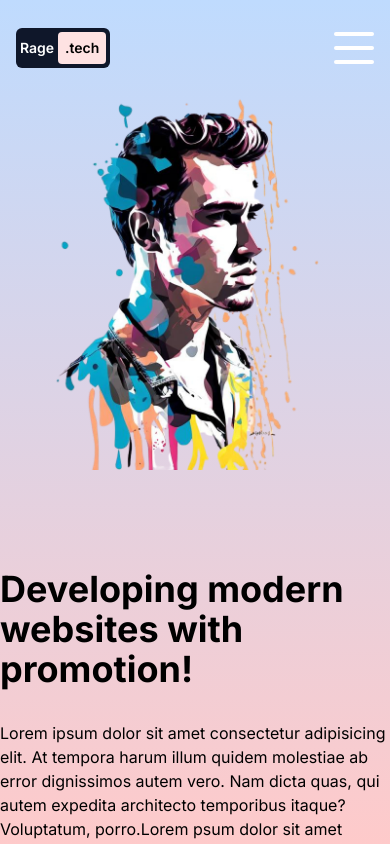
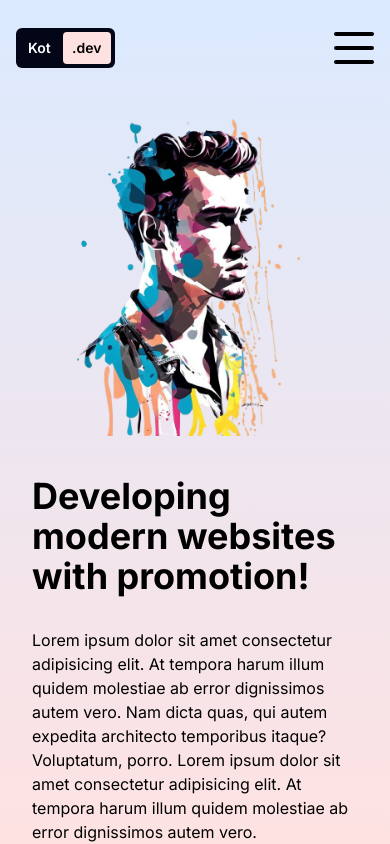
Before and after one commit to NadiaPeki/nadia_portfolio, a Next.js app: page / in a window 390 px wide. Shown: the top 844 px of the page. Built offline with nearby package versions, Linux system fonts and the light colour scheme.

Commit message:
created animation and navbar

```diff
--- a/app/layout.jsx
+++ b/app/layout.jsx
@@ -1,6 +1,6 @@
 import { Inter } from 'next/font/google';
 import './globals.css';
-import Navbar from '@/components/Navbar';
+import TransitionProvider from '@/components/TransitionProvider';
 
 const inter = Inter({ subsets: ['latin'] });
 
@@ -12,13 +12,8 @@ export const metadata = {
 export default function RootLayout({ children }) {
   return (
     <html lang="en">
-      <body className={inter.className}>
-        <div className=" absolute inset-0 w-screen h-screen bg-gradient-to-b from-blue-200 to-red-200">
-          <div className="h-24 sticky top-0 z-10">
-            <Navbar />
-          </div>
-          <div className="h-[calc(100vh-6rem)]">{children}</div>
-        </div>
+      <body className={`${inter.className} min-h-screen h-screen flex flex-col`}>
+        <TransitionProvider>{children}</TransitionProvider>
       </body>
     </html>
   );
--- a/app/page.jsx
+++ b/app/page.jsx
@@ -2,22 +2,34 @@ import Image from 'next/image';
 
 const Homepage = () => {
   return (
-    <div className="h-full flex flex-col">
-      <div className="h-1/2 relative">
-        <Image src="/hero.png" alt="hero" fill className="object-contain" />
+    <div className="flex flex-col min-h-screen lg:flex-row px-4 lg:px-8 pb-10">
+      {/* Контейнер с изображением */}
+      <div className="relative w-full h-80 lg:h-auto lg:w-1/2 p-8 flex items-center mt-5">
+        <Image
+          src="/hero.png"
+          alt="hero"
+          fill
+          className="object-contain"
+          style={{ height: '100%' }}
+        />
       </div>
-      <div className="h-1/2  flex flex-col gap-8 items-center justify-center">
-        <h1 className="text-4xl font-bold pt-64">Developing modern websites with promotion!</h1>
-        <p className="">
+
+      {/* Контейнер с текстом, выровненным по центру */}
+      <div className="flex flex-col lg:w-1/2 lg:h-auto gap-8 items-center justify-center px-4 mt-10 ">
+        {/* Фиксированный отступ для заголовка */}
+        <h1 className="text-4xl md:text-5xl font-bold text-start">
+          Developing modern websites with promotion!
+        </h1>
+        <p className="text-start md:text-lg">
           Lorem ipsum dolor sit amet consectetur adipisicing elit. At tempora harum illum quidem
           molestiae ab error dignissimos autem vero. Nam dicta quas, qui autem expedita architecto
-          temporibus itaque? Voluptatum, porro.Lorem psum dolor sit amet consectetur adipisicing
-          elit. At tempora harum illum quidem molestiae ab error dignissimos autem vero. Nam dicta
-          quas, qui autem expedita architec.{' '}
-        </p>
-        <div className=" flex gap-4">
-          <button className="p-4 rounded-lg ring-1 ring-black bg-black text-white">Our services</button>
-          <button className="p-4 rounded-lg ring-1 ring-black">Evaluate Your Website</button>
+          temporibus itaque? Voluptatum, porro. Lorem ipsum dolor sit amet consectetur adipisicing
+          elit. At tempora harum illum quidem molestiae ab error dignissimos autem vero. </p>
+        <div className="w-full flex gap-4">
+          <button className="p-2 rounded-lg ring-1 ring-black bg-black text-white">
+            Services
+          </button>
+          <button className="p-2 rounded-lg ring-1 ring-black">Evaluate Website</button>
         </div>
       </div>
     </div>
--- /dev/null
+++ b/app/testanimation/page.jsx
@@ -0,0 +1,33 @@
+"use client";
+
+import { motion } from "framer-motion";
+
+const TestPage = () => {
+  const variants = {
+    variant1: {
+      x: 400,
+      y: 300,
+      opacity: 0.5,
+      transition:{
+        duration:3
+      }
+    },
+    variant2: {
+      x: 100,
+      y: -300,
+      rotation: 90,
+    },
+  };
+
+  return (
+    <div className="h-full flex items-center justify-center">
+      <motion.div
+        className="w-96 h-96 bg-red-400 rounded"
+        variants={variants}
+        animate="variant1"
+      ></motion.div>
+    </div>
+  );
+};
+
+export default TestPage;
--- a/components/NavLink.jsx
+++ b/components/NavLink.jsx
@@ -6,7 +6,7 @@ import { usePathname } from 'next/navigation';
 const NavLink = ({ link }) => {
   const pathName = usePathname();
 
-  console.log(pathName);
+
 
   return (
     <Link
--- a/components/Navbar.jsx
+++ b/components/Navbar.jsx
@@ -3,9 +3,10 @@ import Image from 'next/image';
 import Link from 'next/link';
 import { useState } from 'react';
 import NavLink from './NavLink';
+import { motion } from 'framer-motion';
 
 const links = [
-  { url: '/', title: 'Home' },
+  { url: '/', title: 'home' },
   { url: '/sites', title: 'Create site' },
   { url: '/promotion', title: "Site's promotion" },
   { url: '/contact', title: 'Contact' },
@@ -13,47 +14,105 @@ const links = [
 
 const Navbar = () => {
   const [open, setOpen] = useState(false);
+  const topVariants = {
+    closed: {
+      rotate: 0,
+    },
+    opened: {
+      rotate: 45,
+      backgroundColor: 'rgb(255,255,255)',
+    },
+  };
+  const centerVariants = {
+    closed: {
+      opacity: 1,
+    },
+    opened: {
+      opacity: 0,
+    },
+  };
+
+  const bottomVariants = {
+    closed: {
+      rotate: 0,
+    },
+    opened: {
+      rotate: -45,
+      backgroundColor: 'rgb(255,255,255)',
+    },
+  };
+
+  const listVariants = {
+    closed: {
+      x: '100vw',
+    },
+    opened: {
+      x: 0,
+      transition: {
+        when: 'beforeChildren',
+        staggerChildren: 0.2,
+      },
+    },
+  };
+
+  const listItemVariants = {
+    closed: {
+      x: -10,
+      opacity: 0,
+    },
+    opened: {
+      x: 0,
+      opacity: 1,
+    },
+  };
+
   return (
-    <div className="h-full flex items-center justify-between px-4 sm:px-8 md:px-12 lg:px-20 xl:px-48 text-xl ">
+    <div className=" h-24 flex items-center justify-between px-4 sm:px-8 md:px-12 lg:px-20 xl:px-48 text-xl ">
       <div className="hidden md:flex gap-4 ">
         {links.map((link) => (
-         <NavLink link={link}  key={link.title}/>
+          <NavLink link={link} key={link.title} />
         ))}
       </div>
       <div className=" ">
         <Link
           href="/"
-          className="text-sm bg-slate-900 rounded-md p-1 font-semibold flex items-center justify-center">
-          <span className="text-white mr-1">Rage</span>
+          className="text-sm bg-slate-950 rounded-md p-1 pl-3 font-semibold flex items-center justify-center">
+          <span className="text-white pr-3 ">Kot</span>
           <span className="w-12 h-8 rounded bg-red-100 text-black flex items-center justify-center">
-            .tech
+            .dev
           </span>
         </Link>
       </div>
-      {/* <div className="hidden md:flex gap-4 w-1/3">
-        <Link href="https://www.facebook.com/groups/1348351072791760" target="_blank">
-          <Image src="/facebook.png" alt="facebook" width={24} height={24} />
-        </Link>
-        <Link href="https://www.instagram.com/ai.hope.technologies/" target="_blank">
-          <Image src="/instagram.png" alt="insta" width={24} height={24} />
-        </Link>
-      </div> */}
+
       <div className="md:hidden">
         <button
           className="w-10 h-8 flex flex-col justify-between z-50 relative"
           onClick={() => setOpen(!open)}>
-          <div className="w-10 h-1 bg-white rounded"></div>
-          <div className="w-10 h-1 bg-white rounded"></div>
-          <div className="w-10 h-1 bg-white rounded"></div>
+          <motion.div
+            variants={topVariants}
+            animate={open ? 'opened' : 'closed'}
+            className="w-10 h-1 bg-black rounded origin-left"></motion.div>
+          <motion.div
+            variants={centerVariants}
+            animate={open ? 'opened' : 'closed'}
+            className="w-10 h-1 bg-black rounded"></motion.div>
+          <motion.div
+            variants={bottomVariants}
+            animate={open ? 'opened' : 'closed'}
+            className="w-10 h-1 bg-black rounded origin-left"></motion.div>
         </button>
         {open && (
-          <div className="absolute top-0 left-0 w-screen h-screen bg-black text-white flex flex-col items-center justify-center gap-8 text-3xl z-40">
+          <motion.div
+            variants={listVariants}
+            initial="closed"
+            animate="opened"
+            className="absolute top-0 left-0 w-screen h-screen bg-black text-white flex flex-col items-center justify-center gap-8 text-3xl z-40">
             {links.map((link) => (
-              <Link href={link.url} key={link.title}>
-                {link.title}
-              </Link>
+              <motion.div variants={listItemVariants} key={link.title}>
+                <Link href={link.url}>{link.title}</Link>
+              </motion.div>
             ))}
-          </div>
+          </motion.div>
         )}
       </div>
     </div>
--- /dev/null
+++ b/components/TransitionProvider.jsx
@@ -0,0 +1,44 @@
+'use client';
+
+import { AnimatePresence } from 'framer-motion';
+import Navbar from './navbar';
+import { motion } from 'framer-motion';
+import { usePathname } from 'next/navigation';
+
+const TransitionProvider = ({ children }) => {
+  const pathName = usePathname();
+
+  return (
+    <AnimatePresence mode="wait">
+      <div key={pathName} className="w-screen h-screen bg-gradient-to-b from-blue-100 to-red-100">
+        <motion.div
+          className="h-screen w-screen fixed bg-black rounded-b-[100px] z-40"
+          animate={{ height: '0vh' }}
+          exit={{ height: '140vh' }}
+          transition={{ duration: 2, ease: 'easeOut' }}
+        />
+        <motion.div
+          className="fixed m-auto top-0 bottom-0 left-0 right-0 text-white text-8xl cursor-default z-50 w-fit h-fit"
+          initial={{ opacity: 1 }}
+          animate={{ opacity: 0 }}
+          exit={{ opacity: 0 }}
+          transition={{ duration: 0.8, ease: 'easeOut' }}>
+          {pathName.substring(1)}
+        </motion.div>
+        <motion.div
+          className="h-screen w-screen fixed bg-black rounded-t-[100px] bottom-0 z-30"
+          initial={{ height: '140vh' }}
+          animate={{ height: '0vh', transition: { delay: 2 } }}
+        />
+        <div className="flex-1 flex flex-col h-screen bg-gradient-to-b from-blue-100 to-red-100">
+          {/* Стили для фиксации навбара */}
+          <Navbar className="sticky top-0 z-10" />
+
+          <main className="flex-1 overflow-y-auto">{children}</main>
+        </div>
+      </div>
+    </AnimatePresence>
+  );
+};
+
+export default TransitionProvider;
```
Also changed, not shown: package.json (+6 -5 lines), 1 other file (tests, documents, lock files or other folders).
